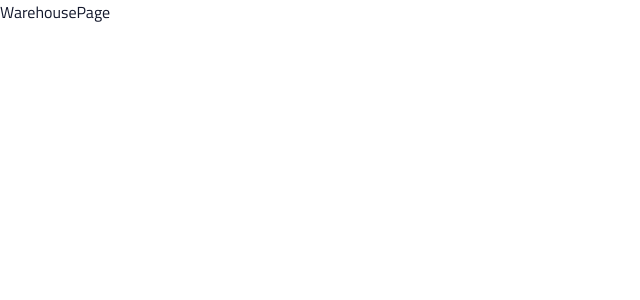
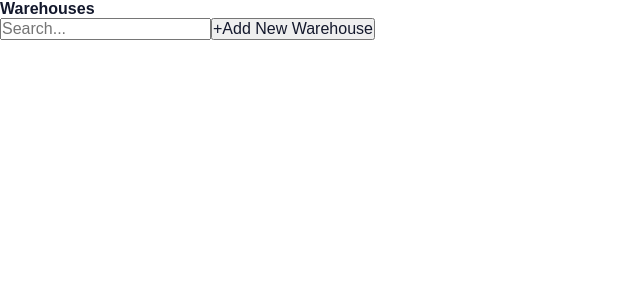
Before and after one commit to JimmyZ98/InStock, a React (Create React App) app: page /warehouse in a window 1280 px wide. Shown: the top 300 px of the page, without its empty margins (0-640 px from the left). Built offline with nearby package versions, Linux system fonts and the light colour scheme.

Commit message:
created warehouse list page html

```diff
--- /dev/null
+++ b/src/components/WarehouseListItem/WarehouseListItem.js
@@ -0,0 +1,10 @@
+import './WarehouseListItem.scss';
+
+const WarehouseListItem = () => {
+  return (
+    <>
+    </>
+   );
+}
+
+export default WarehouseListItem;
--- a/src/pages/WarehousePage/WarehousePage.js
+++ b/src/pages/WarehousePage/WarehousePage.js
@@ -1,9 +1,25 @@
-import React from "react";
+import { Component } from 'react';
 import "./WarehousePage.scss";
-import { BrowserRouter, Switch, Route } from "react-router-dom";
+import WarehouseListItem from '../../components/WarehouseListItem/WarehouseListItem';
 
-function WarehousePage() {
-  return <div>WarehousePage</div>;
+class WarehousePage extends Component {
+
+  state = {  }
+
+  render() {
+    return (
+      <section className='warehouses'>
+        <div className='warehouses__container'>
+          <h1 className='warehouses__title'>Warehouses</h1>
+          <input className='warehouses__search' placeholder='Search...'/>
+          <button className='warehouses__button'>+Add New Warehouse</button>
+        </div>
+        <ul className='warehouses__list'>
+          <WarehouseListItem />
+        </ul>
+      </section>
+    );
+  }
 }
 
 export default WarehousePage;
--- a/src/pages/WarehousePage/WarehousePage.scss
+++ b/src/pages/WarehousePage/WarehousePage.scss
@@ -1,10 +1,13 @@
-@import url('https://fonts.googleapis.com/css2?family=Titillium+Web:wght@400;600&display=swap');
+@use '../../styles/partials/fonts' as *;
+@use '../../styles/partials/variables' as *;
+@use '../../styles/partials/colors' as *;
+@use '../../styles/partials/mixins' as *;
 
 * {
   box-sizing: border-box;
   font-size: 16px;
   font-family: 'Titillium Web', sans-serif;
-  color: #13182C;
+  color: $primary-dark;
   margin: 0;
   padding: 0;
 }
```
Also changed, not shown: src/components/WarehouseListItem/WarehouseListItem.scss (added).
